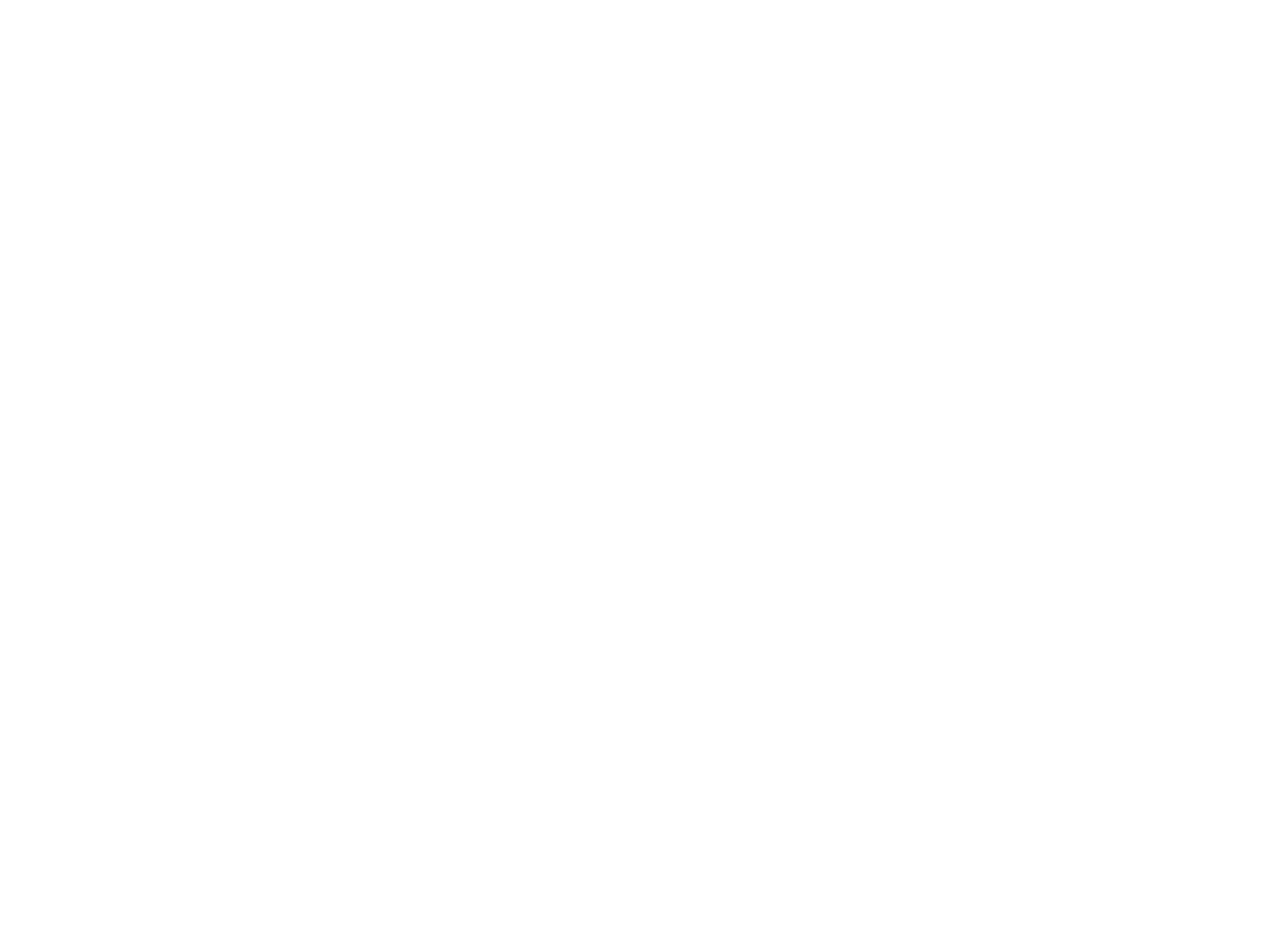
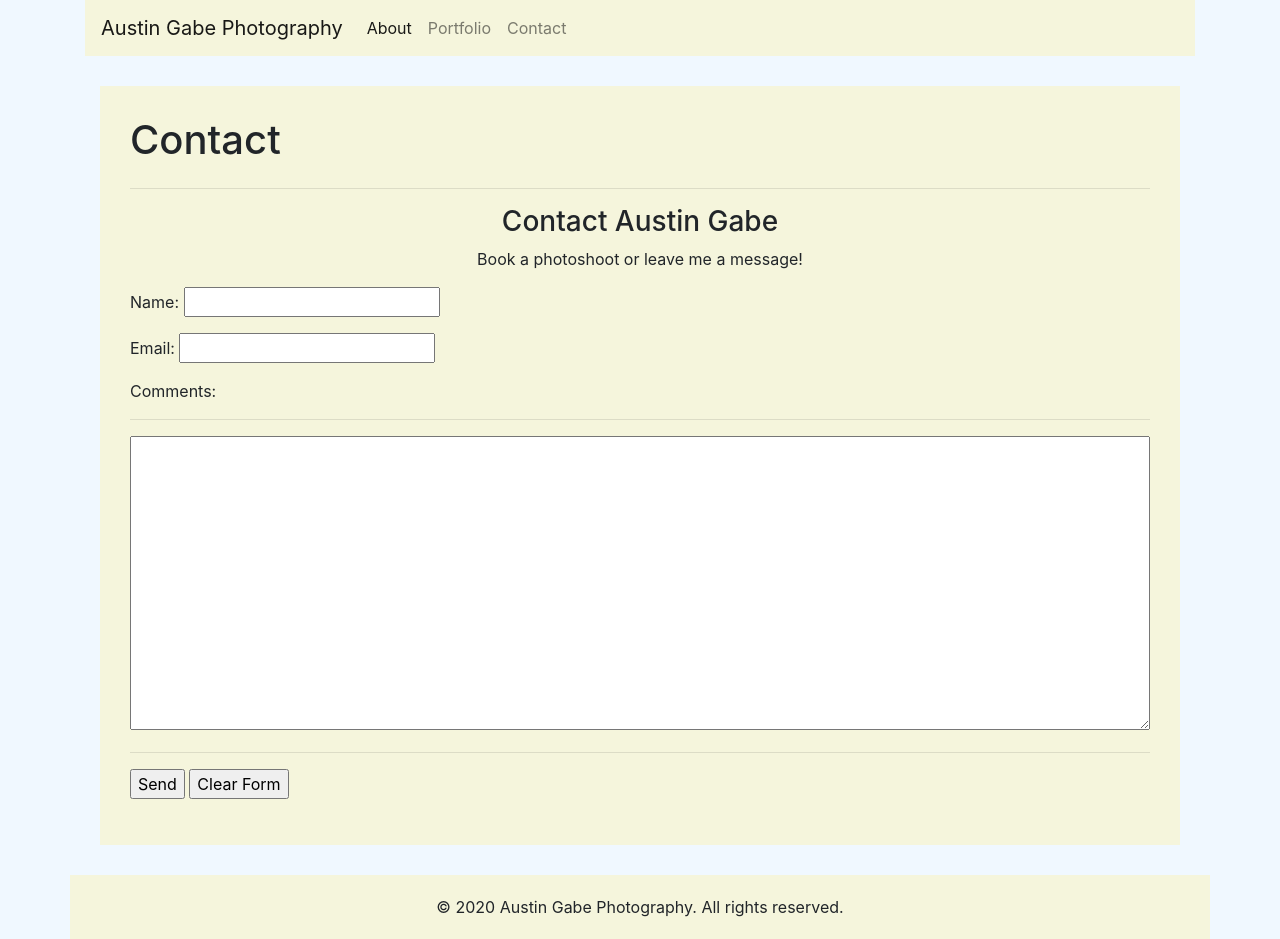
Before and after one commit to austingabe/responsive-portfolio, a plain HTML site: page contact.html in a window 1280 px wide. Before the commit the page ends 800 px from the top, so only its background shows below. Drawn offline with nearby package versions, Linux system fonts and the light colour scheme.

Commit message:
Final Draft

```diff
--- a/contact.html
+++ b/contact.html
@@ -0,0 +1,58 @@
+<!DOCTYPE html>
+<html lang="en">
+<head>
+    <meta charset="UTF-8">
+    <meta name="viewport" content="width=device-width, initial-scale=1.0">
+    <title>Austin Gabe Photography Contact</title>
+    <link rel="stylesheet" href="https://stackpath.bootstrapcdn.com/bootstrap/4.4.1/css/bootstrap.min.css" integrity="sha384-Vkoo8x4CGsO3+Hhxv8T/Q5PaXtkKtu6ug5TOeNV6gBiFeWPGFN9MuhOf23Q9Ifjh" crossorigin="anonymous">
+</head>
+
+<body class="container" style="background-color: aliceblue">
+    <header>
+        <nav class="navbar navbar-expand-lg navbar-light" style="background-color: #F5F5DC">
+            <a class="navbar-brand" href="index.html">Austin Gabe Photography</a>
+            <ul class="navbar-nav">
+                <li class="nav-item active">
+                    <a class="nav-link" href="index.html">About</a>
+                </li>
+                <li class="nav-item">
+                    <a class="nav-link" href="portfolio.html">Portfolio</a>
+                </li>
+                <li class="nav-item">
+                    <a class="nav-link" href="contact.html">Contact<span class="sr-only">(current)</span></a>
+                </li>
+            </ul>
+        </nav>
+    </header>
+
+    <main style="margin: 30px 15px 30px 15px; background-color:#f5f5dc; padding:30px; width:auto">
+        <section class="row">
+            <header class="col-lg-4"><h1>Contact</h1></header>
+        </section>
+        <hr>
+        <section class="row" style="text-align:center; margin-top:15px">
+            <h3 class="col-lg-12">Contact Austin Gabe</h3>
+            <p class="col-lg-12">Book a photoshoot or leave me a message!</p>
+        </section>
+        <section class="row">
+            <form class="col-lg-12" action="mailto:austinlee721@gmail.com" method="get" enctype="text/plain">
+                <p>Name: <input type="text" name="name"/></p>
+                <p>Email: <input type="text" name="email"/></p>
+                <p>Comments:</p>
+        <hr>
+            <textarea class="col-lg-12" name="comments" rows = "12" cols = "35"></textarea>
+        <hr>
+            <p><input type="submit" name="submit" value="Send"/>
+            <input type="reset" name="reset" value="Clear Form"/>
+            </p>
+            </form>
+        </section>
+    </main>
+
+    <section class="row">
+        <footer class="col-lg-12" style="text-align: center; background-color: #f5f5dc; padding: 20px">
+            &copy; 2020 Austin Gabe Photography. All rights reserved.
+        </footer>
+    </section>
+</body>
+</html>
```
Also changed, not shown: index.html (+34 -15 lines), portfolio.html (+49 -0 lines), 1 other file.
